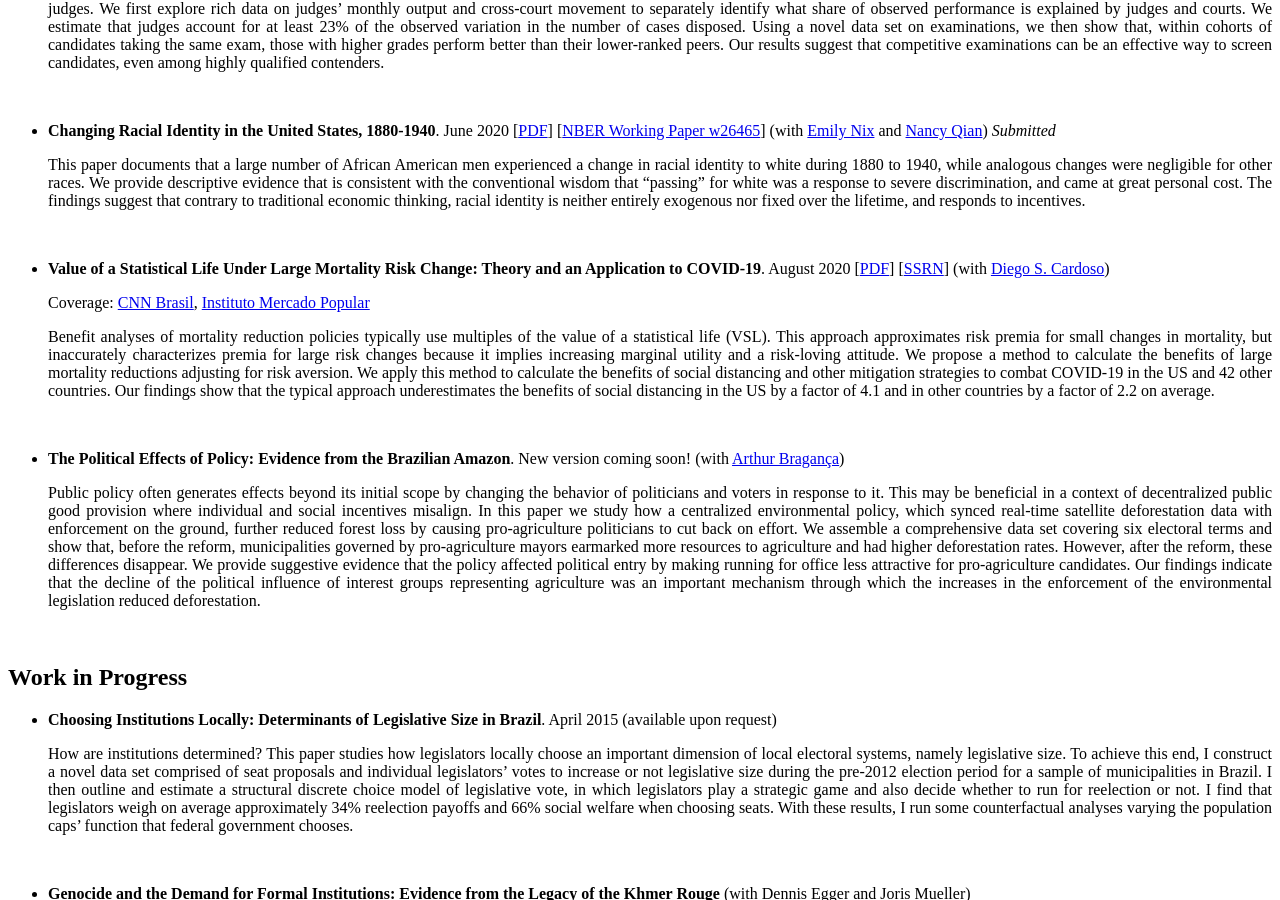
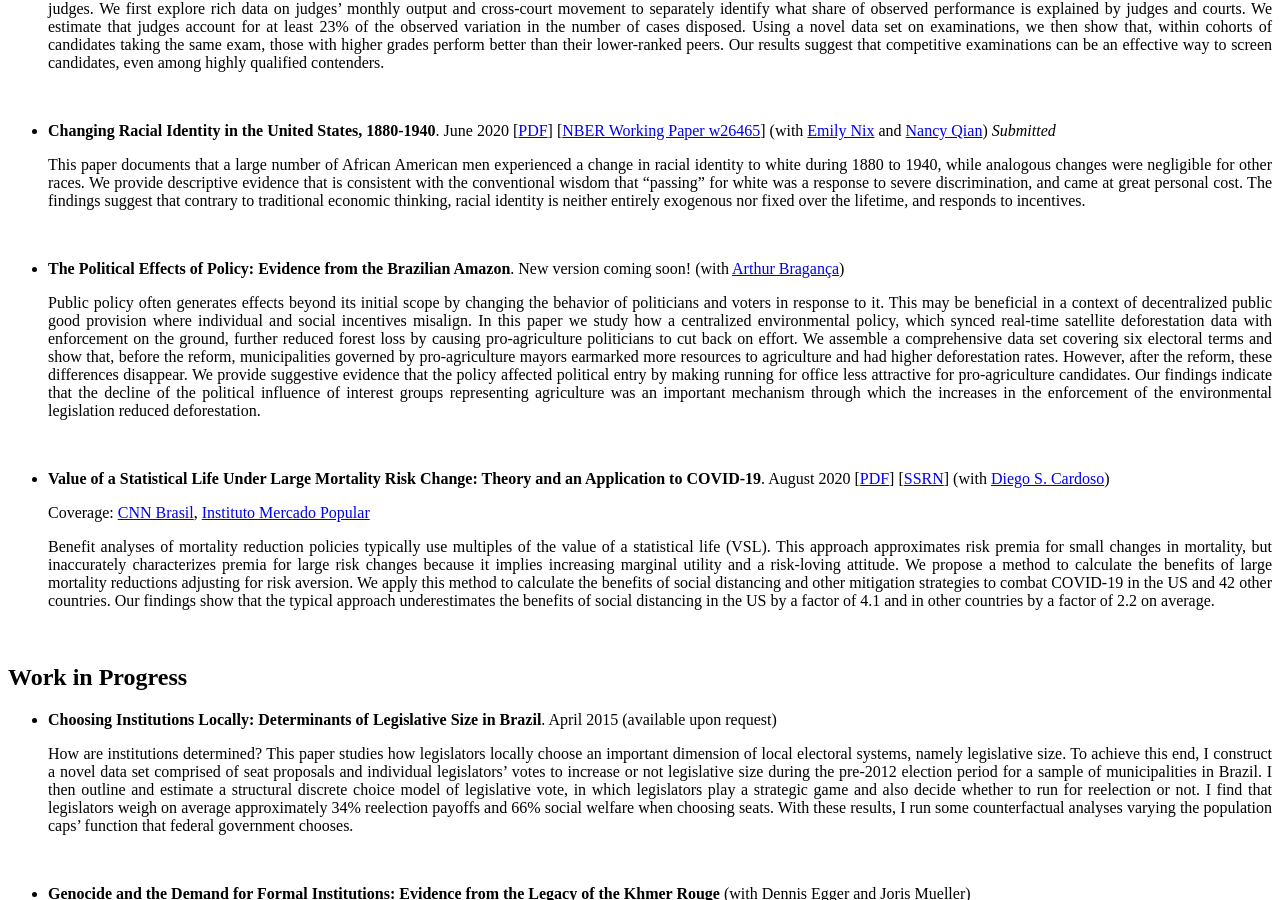
Before and after one commit to rdahis/rdahis.github.io, a Jekyll site: the page built from 1-research.md, in a window 1280 px wide and 900 px high, scrolled down 461 px. Built offline with Jekyll 4.4.1, drawn with Linux system fonts in a browser that asks for light colours; a script that is not in the unit is left out.

Commit message:
Update 1-research.md

```diff
--- a/1-research.md
+++ b/1-research.md
@@ -27,16 +27,16 @@ permalink: /research/
    <p style="text-align: justify;"> This paper documents that a large number of African American men experienced a change in racial identity to white during 1880 to 1940, while analogous changes were negligible for other races. We provide descriptive evidence that is consistent with the conventional wisdom that “passing” for white was a response to severe discrimination, and came at great personal cost. The findings suggest that contrary to traditional economic thinking, racial identity is neither entirely exogenous nor fixed over the lifetime, and responds to incentives. </p>
 
 <br>
+- **The Political Effects of Policy: Evidence from the Brazilian Amazon**. New version coming soon! (with [Arthur Bragança](https://arthurbraganca.com/){:target="_blank"})
+
+   <p style="text-align: justify;"> Public policy often generates effects beyond its initial scope by changing the behavior of politicians and voters in response to it. This may be beneficial in a context of decentralized public good provision where individual and social incentives misalign. In this paper we study how a centralized environmental policy, which synced real-time satellite deforestation data with enforcement on the ground, further reduced forest loss by causing pro-agriculture politicians to cut back on effort. We assemble a comprehensive data set covering six electoral terms and show that, before the reform, municipalities governed by pro-agriculture mayors earmarked more resources to agriculture and had higher deforestation rates. However, after the reform, these differences disappear. We provide suggestive evidence that the policy affected political entry by making running for office less attractive for pro-agriculture candidates. Our findings indicate that the decline of the political influence of interest groups representing agriculture was an important mechanism through which the increases in the enforcement of the environmental legislation reduced deforestation. </p>
+
+<br>
 - **Value of a Statistical Life Under Large Mortality Risk Change: Theory and an Application to COVID-19**. August 2020 [[PDF](/files/papers/CD_VSL.pdf){:target="_blank"}] [[SSRN](https://papers.ssrn.com/abstract=3599529){:target="_blank"}] (with [Diego S. Cardoso](https://sites.google.com/view/diegocardoso/){:target="_blank"})
 
     Coverage: [CNN Brasil](https://www.cnnbrasil.com.br/nacional/2020/04/22/quarentena-intensiva-traria-beneficio-de-r-298-bi-por-mes-ao-pais-diz-pesquisa){:target="_blank"}, [Instituto Mercado Popular](https://mercadopopular.org/economia/os-beneficios-economicos-do-distanciamento-social/){:target="_blank"}
 
     <p style="text-align: justify;"> Benefit analyses of mortality reduction policies typically use multiples of the value of a statistical life (VSL). This approach approximates risk premia for small changes in mortality, but inaccurately characterizes premia for large risk changes because it implies increasing marginal utility and a risk-loving attitude. We propose a method to calculate the benefits of large mortality reductions adjusting for risk aversion. We apply this method to calculate the benefits of social distancing and other mitigation strategies to combat COVID-19 in the US and 42 other countries. Our findings show that the typical approach underestimates the benefits of social distancing in the US by a factor of 4.1 and in other countries by a factor of 2.2 on average. </p>
-
-<br>
-- **The Political Effects of Policy: Evidence from the Brazilian Amazon**. New version coming soon! (with [Arthur Bragança](https://arthurbraganca.com/){:target="_blank"})
-
-   <p style="text-align: justify;"> Public policy often generates effects beyond its initial scope by changing the behavior of politicians and voters in response to it. This may be beneficial in a context of decentralized public good provision where individual and social incentives misalign. In this paper we study how a centralized environmental policy, which synced real-time satellite deforestation data with enforcement on the ground, further reduced forest loss by causing pro-agriculture politicians to cut back on effort. We assemble a comprehensive data set covering six electoral terms and show that, before the reform, municipalities governed by pro-agriculture mayors earmarked more resources to agriculture and had higher deforestation rates. However, after the reform, these differences disappear. We provide suggestive evidence that the policy affected political entry by making running for office less attractive for pro-agriculture candidates. Our findings indicate that the decline of the political influence of interest groups representing agriculture was an important mechanism through which the increases in the enforcement of the environmental legislation reduced deforestation. </p>
 
 <br>
 
```
